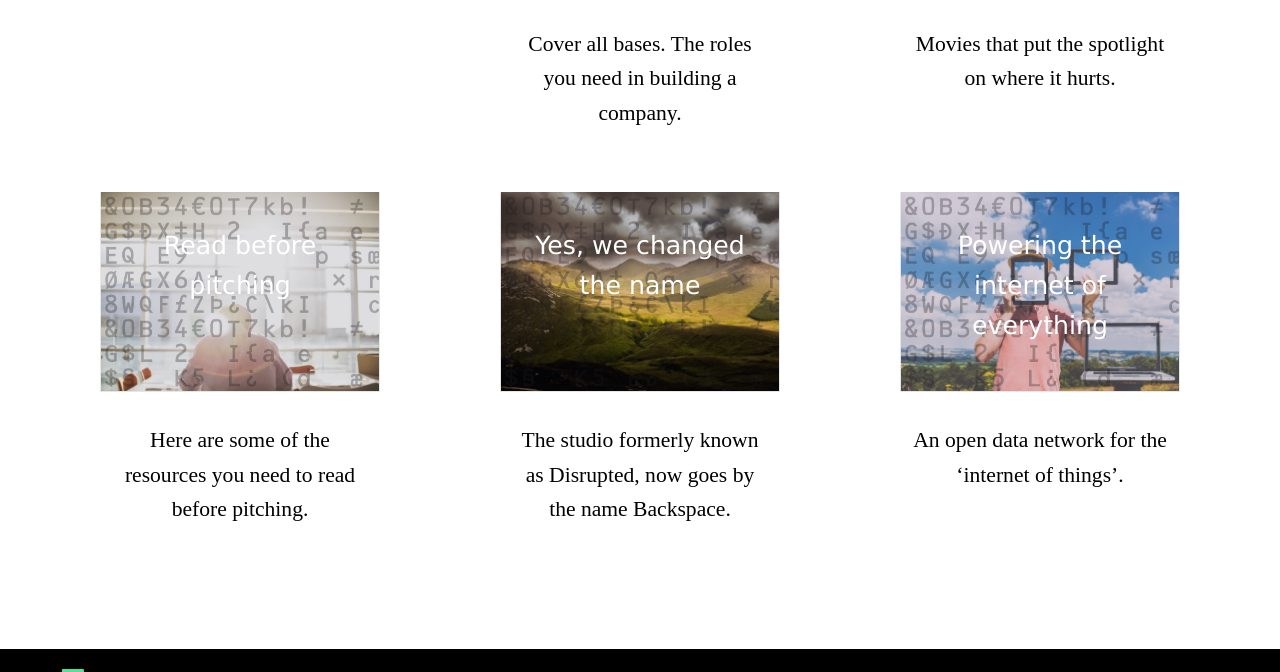
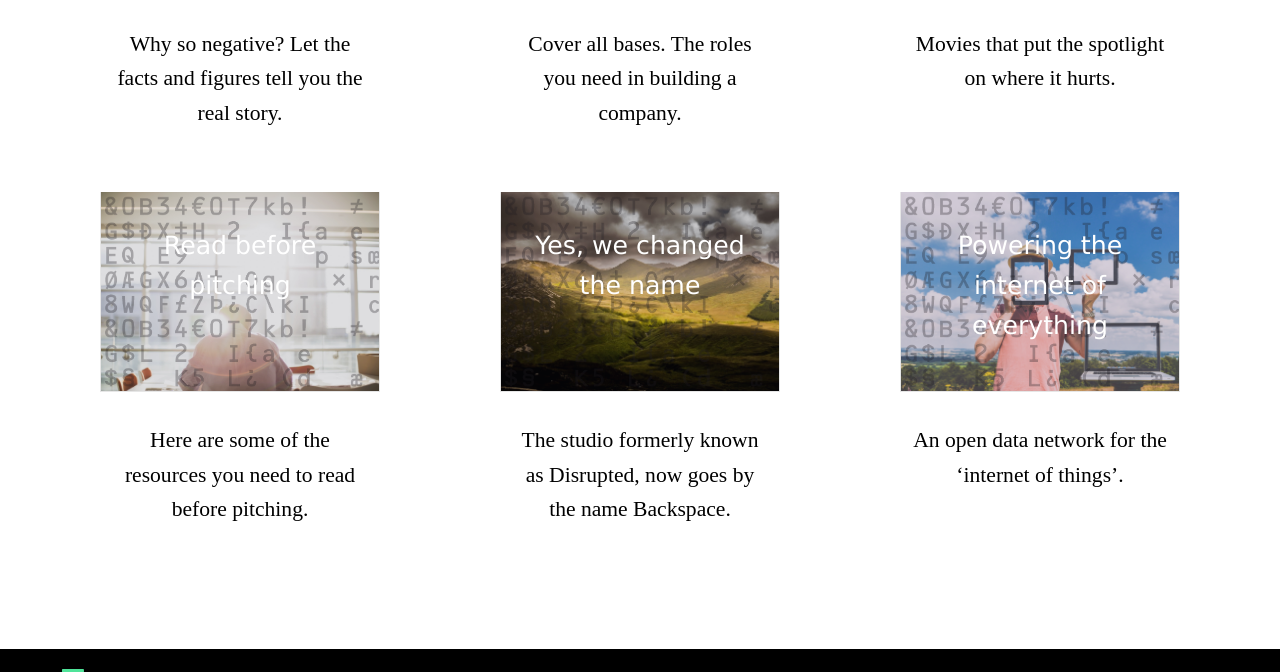
Before and after one commit to backspacehq/backspacehq.github.io, a Jekyll site: the page built from index.html, in a window 1280 px wide and 900 px high, scrolled down 2909 px, cut to the strip 228-900 px from the top of the window. Built offline with Jekyll 4.4.1, drawn with Linux system fonts in a browser that asks for light colours; comment, search, counter and statistics services are not loaded.

Commit message:
Updated Most Things Are Getting Better

```diff
--- a/_posts/2016-05-18-most-things-are-getting-better.markdown
+++ b/_posts/2016-05-18-most-things-are-getting-better.markdown
@@ -5,6 +5,7 @@ categories:
 - worldview
 author: Barbara Putman Cramer
 author_image: "/img/content/people/barbara-putman-cramer.png"
+summary: Why so negative? Let the facts and figures tell you the real story.
 cover_image: "/uploads/Worldview.jpeg"
 ---
 
```
